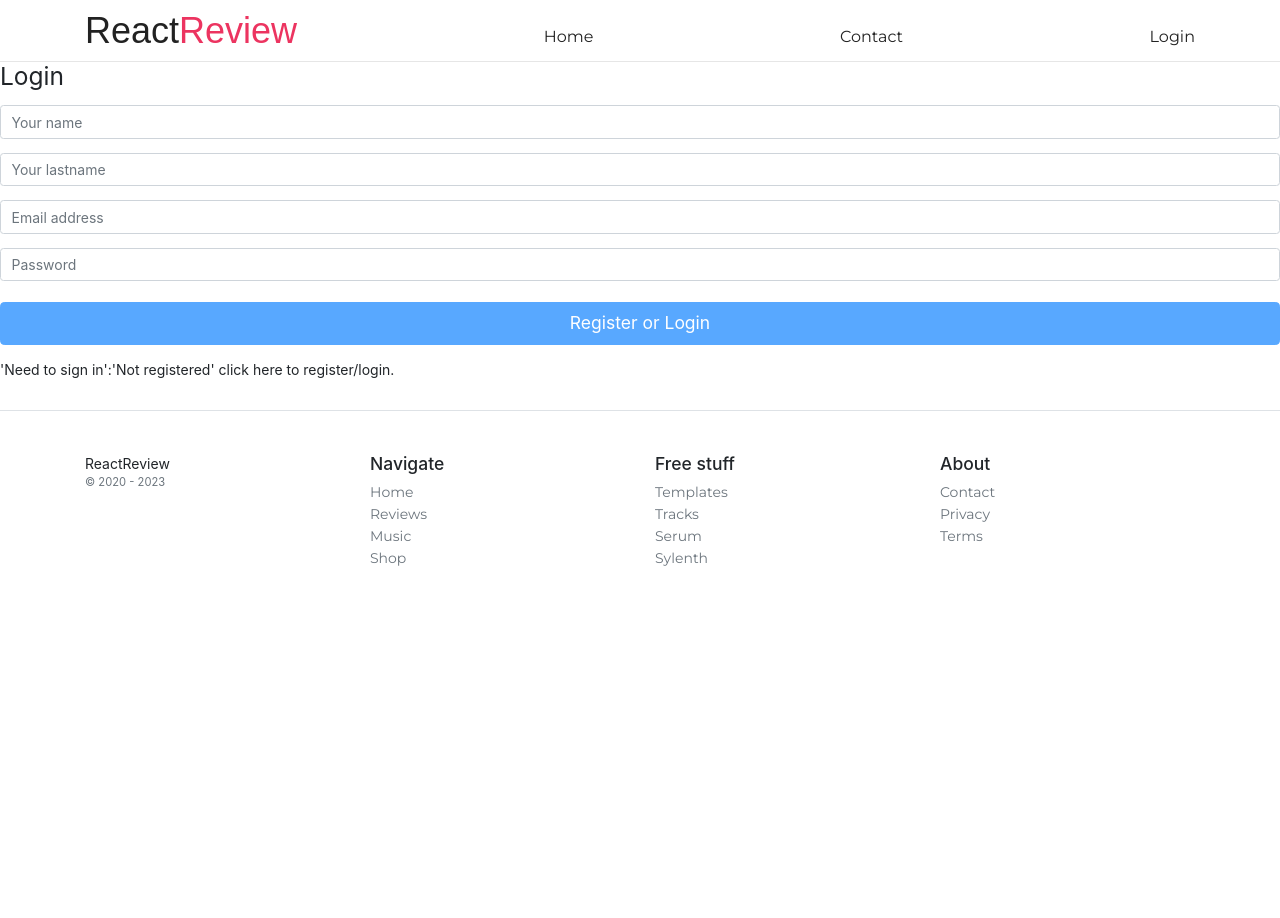
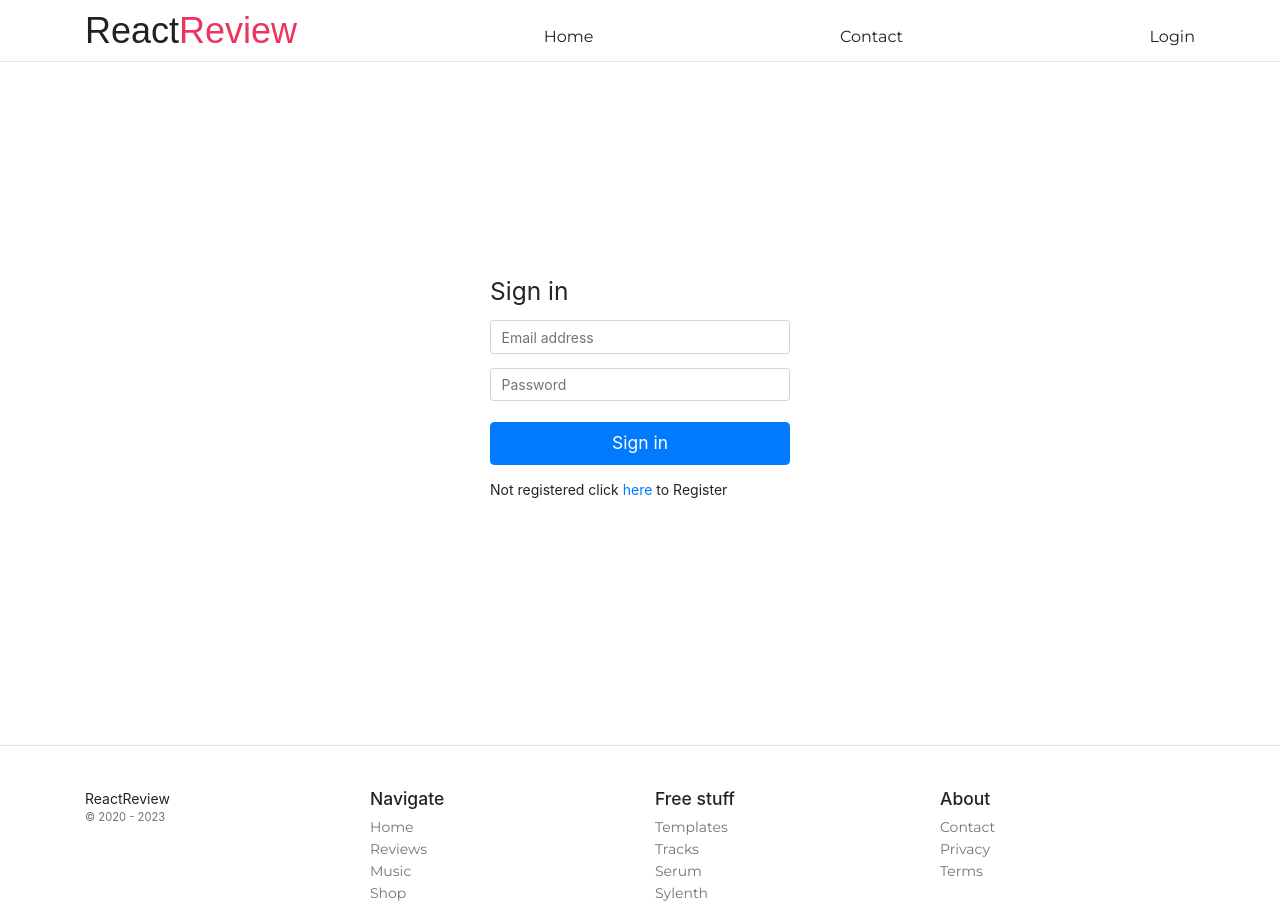
Before and after one commit to AnnaMarandola/React_review, a React (Create React App) app: page /login in a window 1280 px wide. Before the commit the page ends 800 px from the top, so only its background shows below. Built offline with nearby package versions, Linux system fonts and the light colour scheme; a web font is replaced by a local one.

Commit message:
functionnal login form

```diff
--- a/src/components/login/index.js
+++ b/src/components/login/index.js
@@ -1,11 +1,48 @@
-import React from "react";
+import React, { Component } from "react";
 
-const Login = props => {
+class Login extends Component {
+  state = {
+    formdata: {
+      name: "",
+      lastname: "",
+      password: "",
+      email: "",
+    },
+    register: false,
+    loading: false,
+  };
+
+  handleFormType = () => {
+    this.setState((prevState) => ({
+      register: !prevState.register,
+    }));
+  };
+
+  handleSubmit = (e) => {
+    e.preventDefault();
+
+    console.log(this.state.formdata);
+  };
+
+  handleInput = (e) => {
+    let name = e.target.name;
+    let value = e.target.value;
+    this.setState((prevState) => ({
+      formdata: {
+        ...prevState.formdata,
+        [name]: value,
+      },
+    }));
+  };
+
+  render() {
+    const { register, formdata, loading } = this.state;
+    let formTitle = register ? "Registered" : "Sign in";
     return (
-    <>
-      <form className="form-signin">
-        <h1 className="h3 mb-3 font-weight-normal">Login</h1>
-
+      <div className="container login-wrapper">
+        <form className="form-signin" onSubmit={this.handleSubmit}>
+          <h1 className="h3 mb-3 font-weight-normal">{formTitle}</h1>
+          {register ? (
             <>
               <input
                 type="text"
@@ -13,6 +50,8 @@ const Login = props => {
                 name="name"
                 className="form-control mb-3"
                 placeholder="Your name"
+                onChange={this.handleInput}
+                value={formdata.name}
               />
 
               <input
@@ -21,8 +60,11 @@ const Login = props => {
                 name="lastname"
                 className="form-control mb-3"
                 placeholder="Your lastname"
+                onChange={this.handleInput}
+                value={formdata.lastname}
               />
             </>
+          ) : null}
 
           <input
             type="email"
@@ -30,6 +72,8 @@ const Login = props => {
             name="email"
             className="form-control mb-3"
             placeholder="Email address"
+            onChange={this.handleInput}
+            value={formdata.email}
           />
 
           <input
@@ -38,25 +82,34 @@ const Login = props => {
             name="password"
             className="form-control"
             placeholder="Password"
+            onChange={this.handleInput}
+            value={formdata.password}
           />
 
           <br />
           <button
             className="btn btn-lg btn-primary btn-block"
             type="submit"
-          disabled="false"
+            disabled={loading}
           >
-          Register or Login
+            {formTitle}
           </button>
 
           <div className="mt-3">
-          'Need to sign in':'Not registered' click
-          <span className="login_type_btn"> here </span>
-          to register/login.
+            {register ? "Need to sign in" : "Not registered"} click
+            <span
+              className="login_type_btn"
+              onClick={() => this.handleFormType()}
+            >
+              {" "}
+              here{" "}
+            </span>
+            to {register ? "Sign in" : "Register"}
           </div>
         </form>
-    </>
+      </div>
     );
-};
+  }
+}
 
 export default Login;
```
Lines whose indentation alone changed are shown as unchanged.
